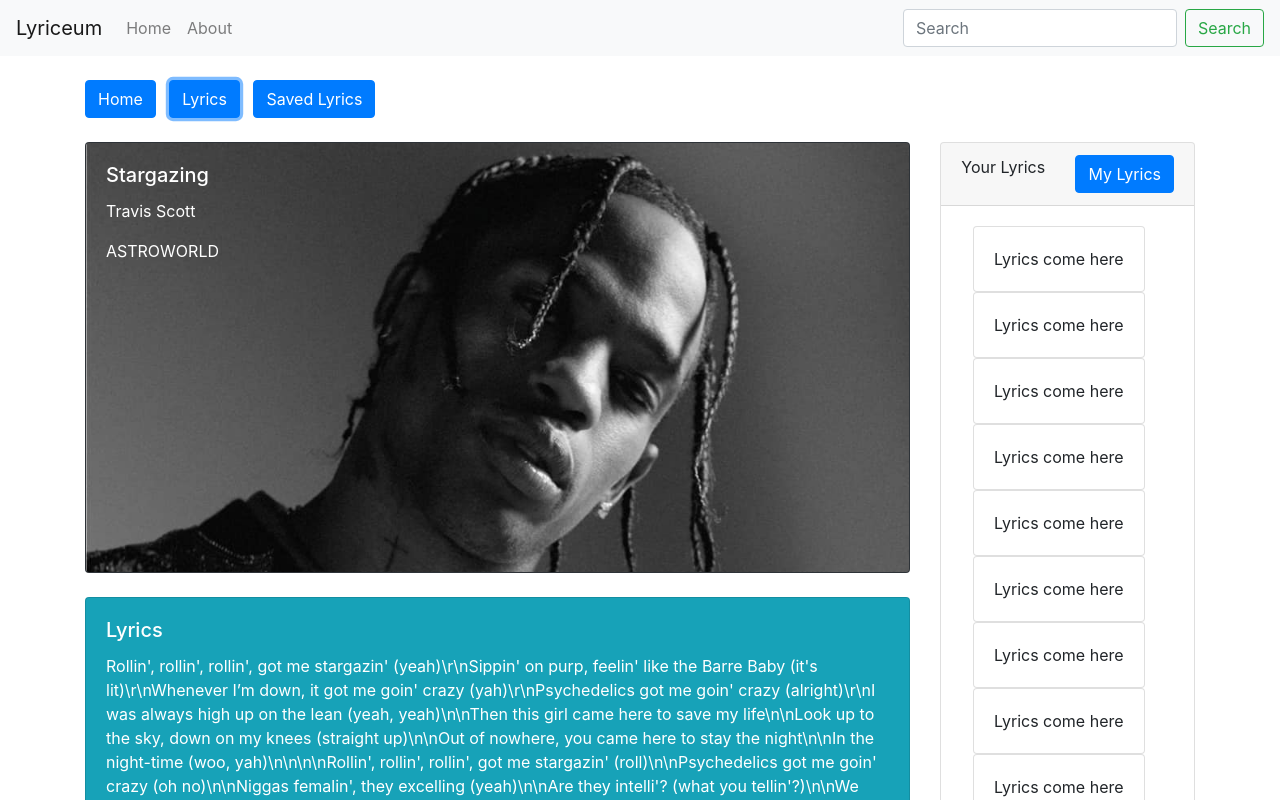
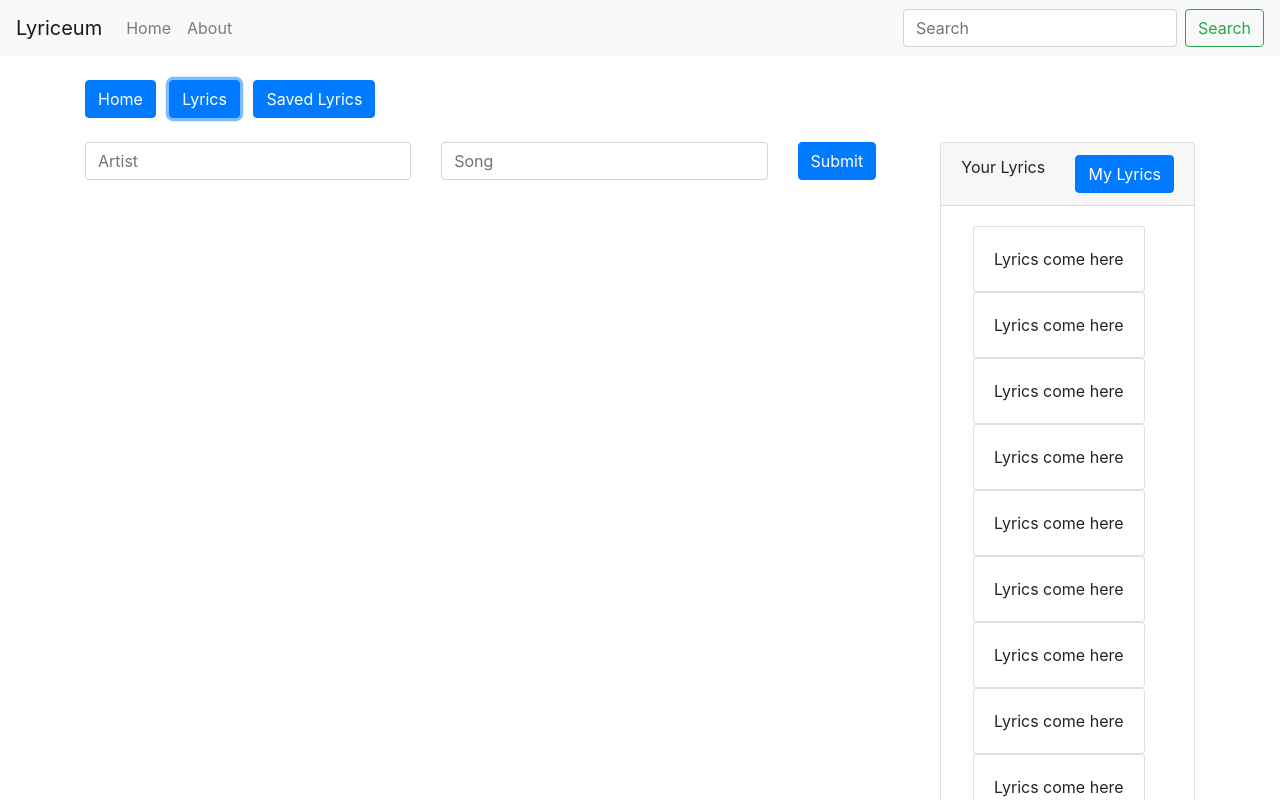
Before and after one commit to amishraj/lyriceum, an Angular app: page / in a window 1280 px wide. Both pictures are taken after a click on the button "Lyrics". Shown: the top 800 px of the page. Built offline with nearby package versions, Linux system fonts and the light colour scheme.

Commit message:
Making API Call

```diff
--- a/src/app/app.module.ts
+++ b/src/app/app.module.ts
@@ -13,6 +13,8 @@ import { SidenoteComponent } from './savedlyricsbar/sidenote/sidenote.component'
 import { SavedlyricspageComponent } from './savedlyricspage/savedlyricspage.component';
 import { NoteComponent } from './savedlyricspage/note/note.component';
 import { FooterComponent } from './footer/footer.component';
+import { HttpClientModule }    from '@angular/common/http';
+
 
 @NgModule({
   declarations: [
@@ -30,7 +32,8 @@ import { FooterComponent } from './footer/footer.component';
   ],
   imports: [
     BrowserModule,
-    FormsModule
+    FormsModule,
+    HttpClientModule
   ],
   providers: [],
   bootstrap: [AppComponent]
--- a/src/app/song/lyrics/lyrics.component.css
+++ b/src/app/song/lyrics/lyrics.component.css
@@ -0,0 +1,5 @@
+pre{
+    color: white;
+    font-family: -apple-system, BlinkMacSystemFont, "Segoe UI", Roboto, Helvetica, Arial, sans-serif, "Apple Color Emoji", "Segoe UI Emoji", "Segoe UI Symbol";
+    font-size: medium;
+}
--- a/src/app/song/lyrics/lyrics.component.ts
+++ b/src/app/song/lyrics/lyrics.component.ts
@@ -1,4 +1,4 @@
-import { Component, OnInit } from '@angular/core';
+import { Component, Input, OnInit } from '@angular/core';
 
 @Component({
   selector: 'app-lyrics',
@@ -7,6 +7,8 @@ import { Component, OnInit } from '@angular/core';
 })
 export class LyricsComponent implements OnInit {
 
+  @Input('nLyric') element: string;
+
   constructor() { }
 
   ngOnInit(): void {
--- a/src/app/song/song.component.html
+++ b/src/app/song/song.component.html
@@ -1,4 +1,16 @@
 <!-- <h1>Travis Scott Stargazing</h1> -->
-<app-songdetails></app-songdetails>
+<div class="row">
+    <div class="col-5">
+        <input class="form-control" type="text" placeholder="Artist" [(ngModel)]="artist" >
+    </div>
+    <div class="col-5">
+        <input class="form-control" type="text" placeholder="Song" [(ngModel)]="song">
+    </div>
+    <div class="col-2">
+        <button class="btn btn-primary" (click)="onRequestSent()">Submit</button>
+    </div>
+</div>
+
+<!-- <app-songdetails></app-songdetails> -->
 <br>
-<app-lyrics></app-lyrics>
+<app-lyrics *ngIf="lyrics!='' "  [nLyric]="lyrics"></app-lyrics>
--- a/src/app/song/song.component.ts
+++ b/src/app/song/song.component.ts
@@ -1,4 +1,5 @@
 import { Component, OnInit } from '@angular/core';
+import { HttpClient } from '@angular/common/http';
 
 @Component({
   selector: 'app-song',
@@ -7,7 +8,22 @@ import { Component, OnInit } from '@angular/core';
 })
 export class SongComponent implements OnInit {
 
-  constructor() { }
+  constructor(private http: HttpClient) { }
+
+  lyrics='';
+  artist;
+  song;
+
+  onRequestSent(){
+    var songlyrics= this.http
+    .get<any>('https://api.lyrics.ovh/v1/'+this.artist+'/'+this.song)
+    .subscribe(data=>{
+      this.lyrics= data.lyrics;
+      console.log(this.lyrics)
+      // console.log(data);
+
+    });
+  }
 
   ngOnInit(): void {
   }
```
Also changed, not shown: src/app/search.service.ts (added, +14 -0 lines), src/app/song/lyrics/lyrics.component.html (+2 -4 lines), 1 other file (tests, documents, lock files or other folders).
